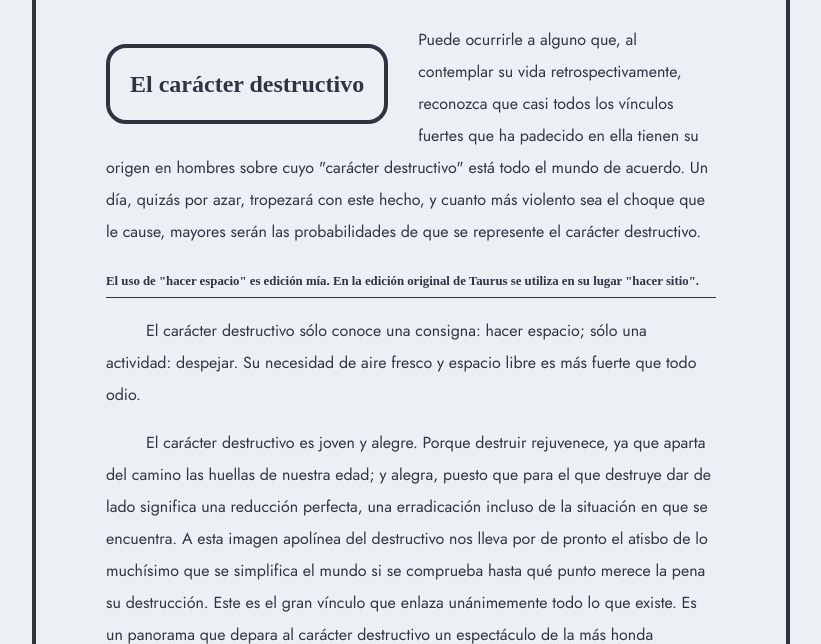
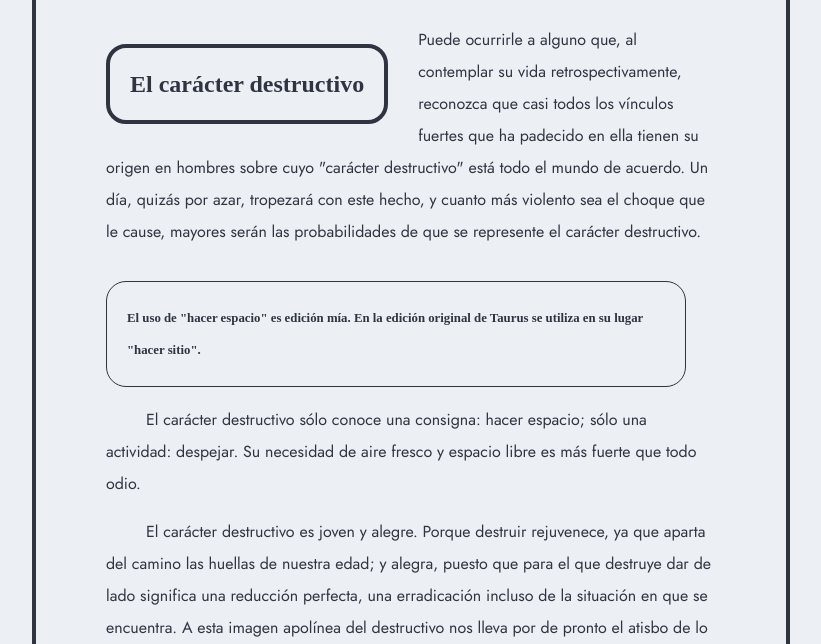
Before and after one commit to hacerespacio/haceresapcio.github.io, a plain HTML site: page index.html in a window 1280 px wide. Shown: the part 156-800 px from the top of the page, without its empty margins (229-1050 px from the left). Drawn offline with Linux system fonts and the light colour scheme; a web font is replaced by a local one.

Commit message:
Note test.

```diff
--- a/style.css
+++ b/style.css
@@ -48,7 +48,7 @@ margin-right: 30px;
 -webkit-border-radius: 20px;
 border-radius: 20px;
 border-color: #2E3440;
-font-family: Lexend;
+font-family: i"Lexend";
 font-weight: Bold;
 }
 
@@ -60,9 +60,18 @@ border-color: #2E3440;
 }
 
 h4 {
+padding: 20px;
+display: inline-block;
+border: 1px solid #000;
+float: left;
+margin-right: 30px;
+-moz-border-radius: 20px;
+-webkit-border-radius: 20px;
+border-radius: 20px;
+border-color: #2E3440;
+font-family: "Jost";
+font-weight: Regular;
 font-size: 0.8em;
-border-bottom: 1px solid #2E3440;
-border-color: #2E3440;
 text-align: left;
 }
 
```
